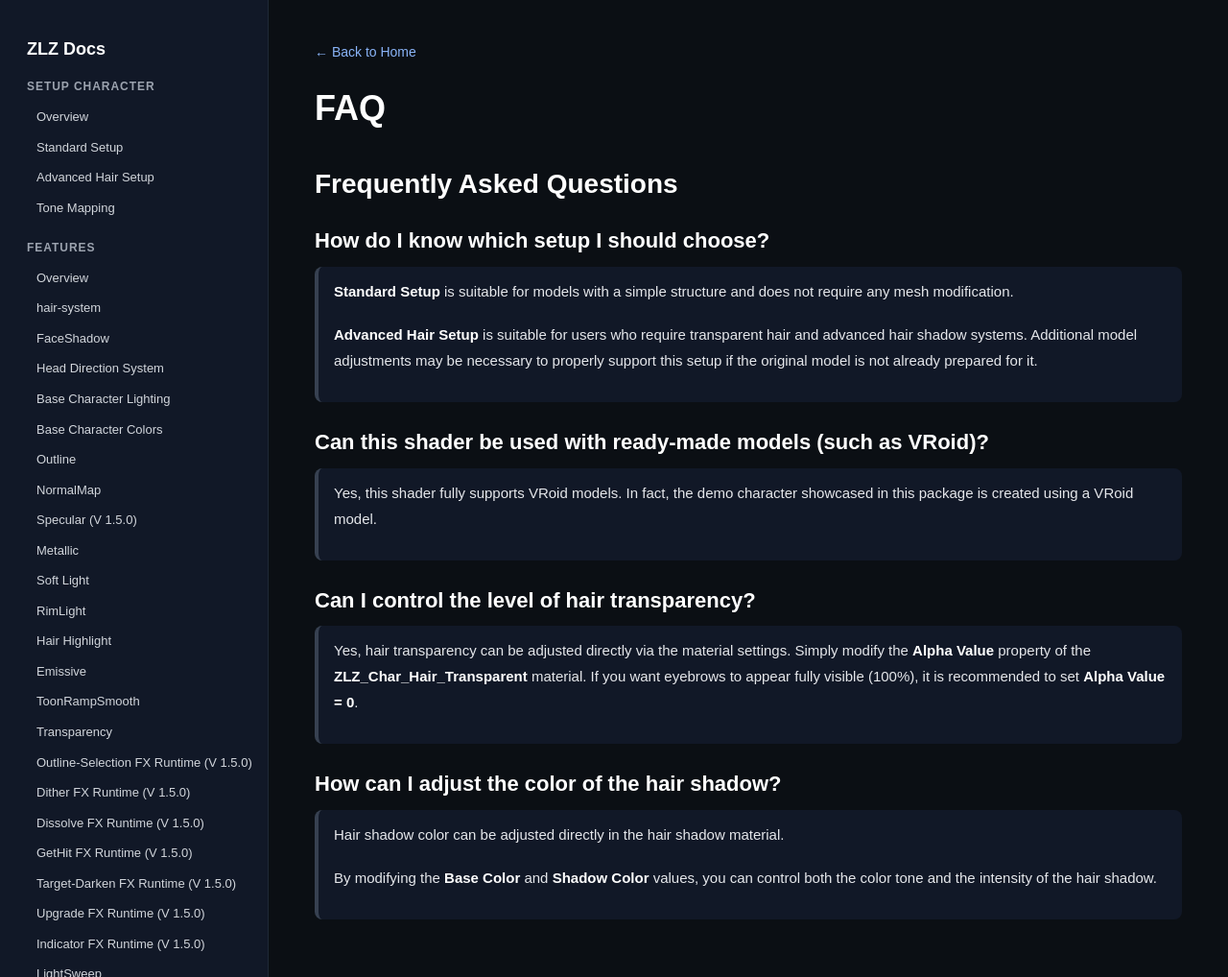
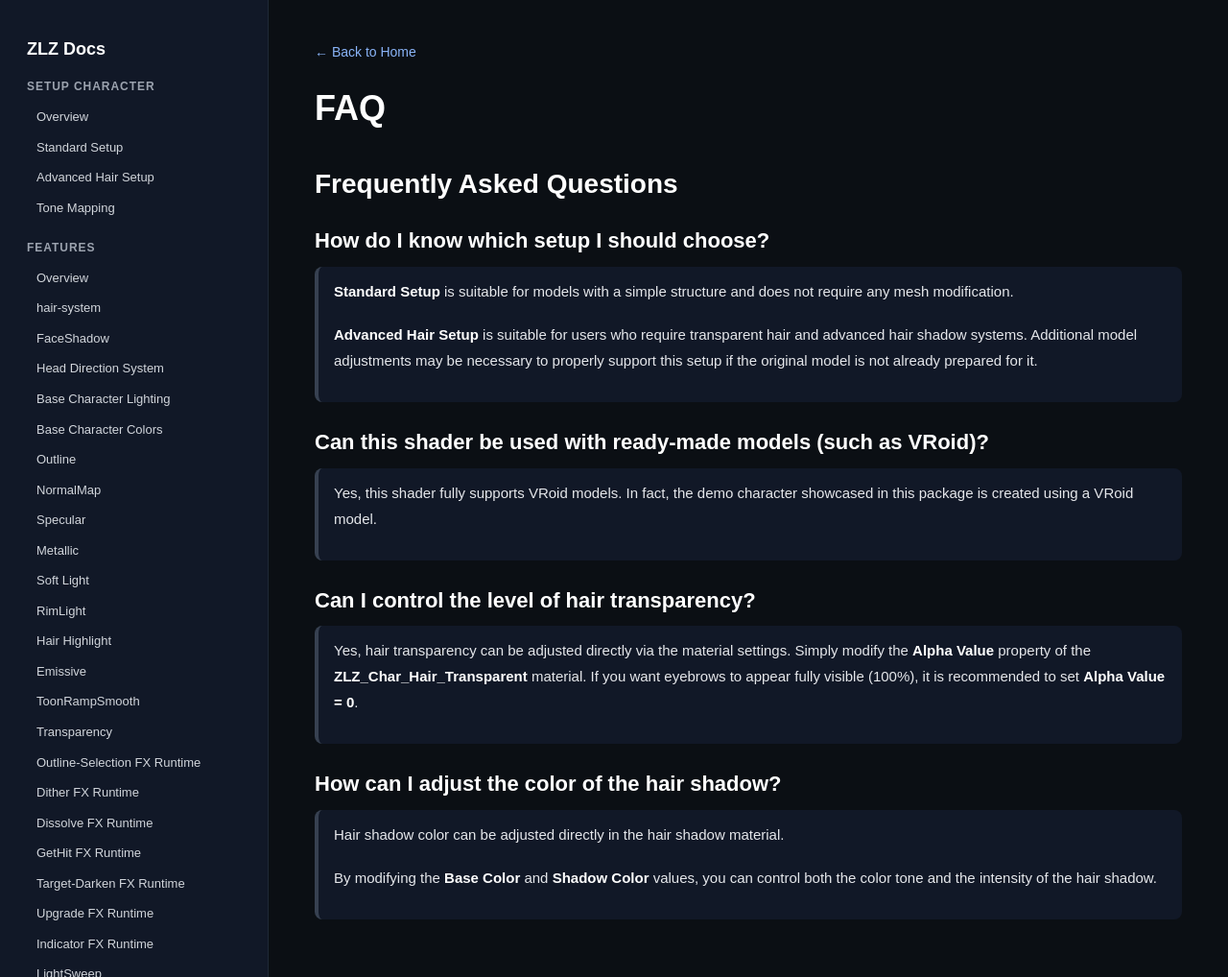
Before and after one commit to zlz-studio/zlz-studio.github.io, a Jekyll site: the page built from faq/index.md, in a window 1280 px wide and 1018 px high. Shown: the whole window at 96% size. Built offline with Jekyll 4.4.1, drawn with Linux system fonts in a browser that asks for light colours.

Commit message:
Update sidebar.html

```diff
--- a/_includes/sidebar.html
+++ b/_includes/sidebar.html
@@ -67,7 +67,7 @@
 
 <a href="{{ '/features/Specular/' | relative_url }}"
    class="{% if page.url contains '/features/Specular/' %}active{% endif %}">
-   Specular (V 1.5.0)
+   Specular
 </a>
 
 <a href="{{ '/features/Metallic/' | relative_url }}"
@@ -107,37 +107,37 @@
 
 <a href="{{ '/features/Outline-Selection/' | relative_url }}"
    class="{% if page.url contains '/features/Outline-Selection/' %}active{% endif %}">
-   Outline-Selection FX Runtime (V 1.5.0)
+   Outline-Selection FX Runtime
 </a>
 
 <a href="{{ '/features/Dither/' | relative_url }}"
    class="{% if page.url contains '/features/Dither/' %}active{% endif %}">
-   Dither FX Runtime (V 1.5.0)
+   Dither FX Runtime
 </a>
 
 <a href="{{ '/features/Dissolve/' | relative_url }}"
    class="{% if page.url contains '/features/Dissolve/' %}active{% endif %}">
-   Dissolve FX Runtime (V 1.5.0)
+   Dissolve FX Runtime
 </a>
 
 <a href="{{ '/features/GetHit/' | relative_url }}"
    class="{% if page.url contains '/features/GetHit/' %}active{% endif %}">
-   GetHit FX Runtime (V 1.5.0)
+   GetHit FX Runtime
 </a>
 
 <a href="{{ '/features/Target-Darken/' | relative_url }}"
    class="{% if page.url contains '/features/Target-Darken/' %}active{% endif %}">
-   Target-Darken FX Runtime (V 1.5.0)
+   Target-Darken FX Runtime
 </a>
 
 <a href="{{ '/features/Upgrade/' | relative_url }}"
    class="{% if page.url contains '/features/Upgrade/' %}active{% endif %}">
-   Upgrade FX Runtime (V 1.5.0)
+   Upgrade FX Runtime
 </a>
 
 <a href="{{ '/features/Indicator/' | relative_url }}"
    class="{% if page.url contains '/features/Indicator/' %}active{% endif %}">
-   Indicator FX Runtime (V 1.5.0)
+   Indicator FX Runtime
 </a>
 
 <a href="{{ '/features/LightSweep/' | relative_url }}"
```
